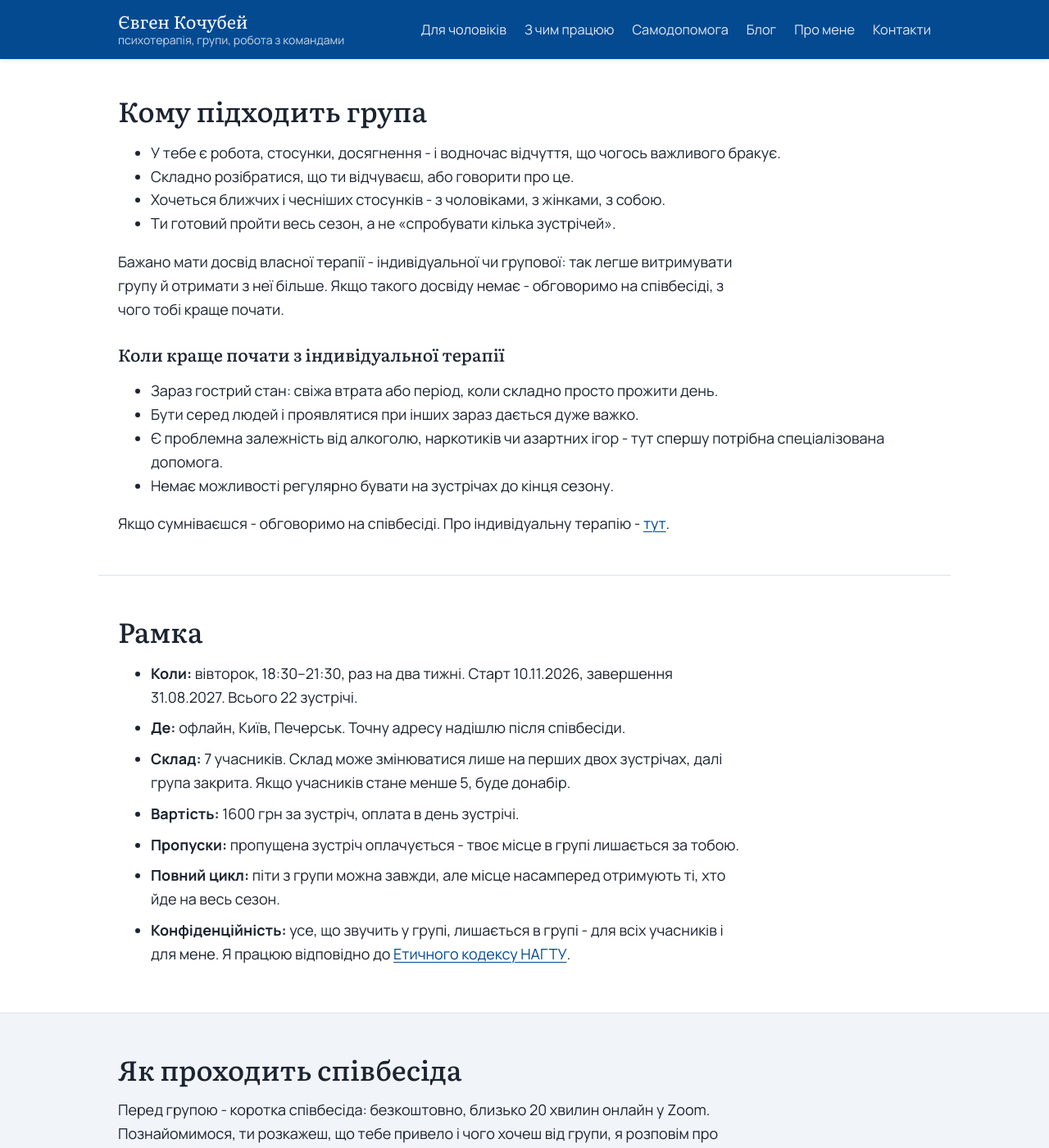
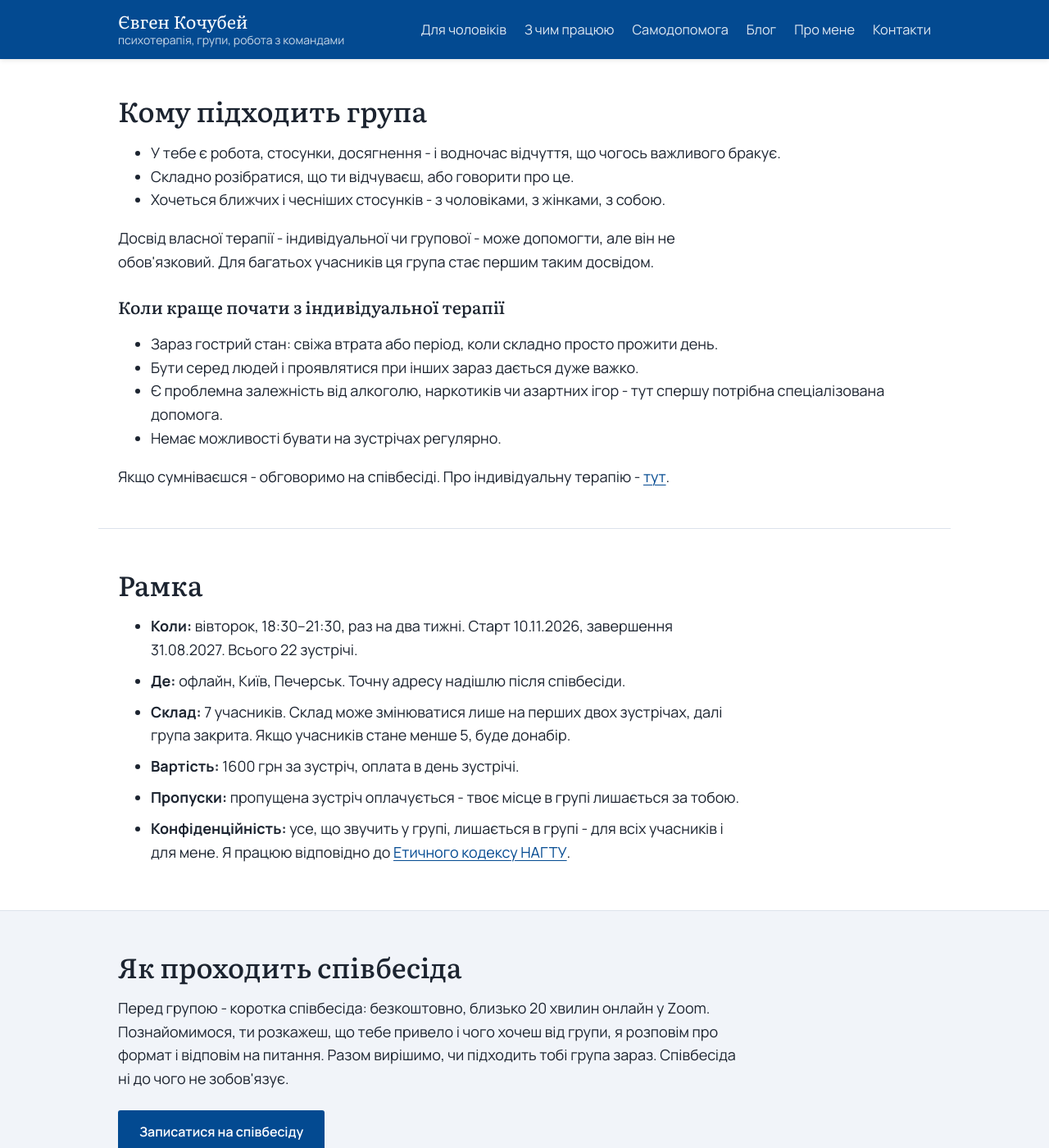
Before and after one commit to cobchik/yevhenkochubei-site, a Jekyll site: the page built from hrupy/cholovicha.md, in a window 1280 px wide and 1400 px high, scrolled down 4647 px. Shown: the whole window at 82% size. Built offline with Jekyll 4.4.1, drawn with Linux system fonts in a browser that asks for light colours.

Commit message:
Група «Живий чоловік»: прибрано пріоритет повного сезону, м'якше про досвід терапії і про «спробувати»
Co-Authored-By: Claude Opus 5.5 <noreply@anthropic.com>

```diff
--- a/hrupy/cholovicha.md
+++ b/hrupy/cholovicha.md
@@ -218,12 +218,11 @@ permalink: /hrupy/cholovicha/
       важливого бракує.</li>
     <li>Складно розібратися, що ти відчуваєш, або говорити про це.</li>
     <li>Хочеться ближчих і чесніших стосунків - з чоловіками, з жінками, з собою.</li>
-    <li>Ти готовий пройти весь сезон, а не «спробувати кілька зустрічей».</li>
   </ul>
   <p>
-    Бажано мати досвід власної терапії - індивідуальної чи групової: так легше
-    витримувати групу й отримати з неї більше. Якщо такого досвіду немає -
-    обговоримо на співбесіді, з чого тобі краще почати.
+    Досвід власної терапії - індивідуальної чи групової - може допомогти,
+    але він не обов'язковий. Для багатьох учасників ця група стає першим
+    таким досвідом.
   </p>
 
   <h3>Коли краще почати з індивідуальної терапії</h3>
@@ -233,7 +232,7 @@ permalink: /hrupy/cholovicha/
     <li>Бути серед людей і проявлятися при інших зараз дається дуже важко.</li>
     <li>Є проблемна залежність від алкоголю, наркотиків чи азартних ігор - тут
       спершу потрібна спеціалізована допомога.</li>
-    <li>Немає можливості регулярно бувати на зустрічах до кінця сезону.</li>
+    <li>Немає можливості бувати на зустрічах регулярно.</li>
   </ul>
   <p>
     Якщо сумніваєшся - обговоримо на співбесіді. Про індивідуальну терапію -
@@ -252,8 +251,6 @@ permalink: /hrupy/cholovicha/
     <li><strong>Вартість:</strong> 1600 грн за зустріч, оплата в день зустрічі.</li>
     <li><strong>Пропуски:</strong> пропущена зустріч оплачується - твоє місце в
       групі лишається за тобою.</li>
-    <li><strong>Повний цикл:</strong> піти з групи можна завжди, але місце
-      насамперед отримують ті, хто йде на весь сезон.</li>
     <li><strong>Конфіденційність:</strong> усе, що звучить у групі, лишається в
       групі - для всіх учасників і для мене. Я працюю відповідно до
       <a href="https://gestalt.org.ua/etychnyi_kodeks/">Етичного кодексу НАГТУ</a>.</li>
@@ -279,10 +276,9 @@ permalink: /hrupy/cholovicha/
     <details>
       <summary>Я ніколи не був у терапії і в групі. Мені можна?</summary>
       <p>
-        Досвід власної терапії бажаний: так легше витримувати групу. Якщо його
-        немає - розкажи про це на співбесіді, і разом вирішимо, чи починати з
-        групи, чи спершу з індивідуальної терапії. Для багатьох чоловіків це
-        перша група - саме тому в цьому сезоні є теми й поступовий старт.
+        Так. Досвід терапії може допомогти, але він не обов'язковий: для
+        багатьох чоловіків ця група - перша. Саме тому в цьому сезоні є теми й
+        поступовий старт.
       </p>
     </details>
     <details>
@@ -295,9 +291,10 @@ permalink: /hrupy/cholovicha/
     <details>
       <summary>Можна прийти на одну зустріч, щоб спробувати?</summary>
       <p>
-        Ні. Склад може змінюватися лише на перших двох зустрічах, далі група
-        закрита до кінця сезону. Саме це створює безпеку й довіру. Щоб зрозуміти, чи тобі
-        підходить група, - є співбесіда.
+        Група набирає силу, коли учасники зустрічаються регулярно і довіра
+        встигає вирости. Тому найбільше від неї зазвичай отримують ті, хто
+        приходить з наміром побути в групі довше. Сумніви на старті - це
+        нормально: їх можна принести на співбесіду і на самі зустрічі.
       </p>
     </details>
     <details>
```
